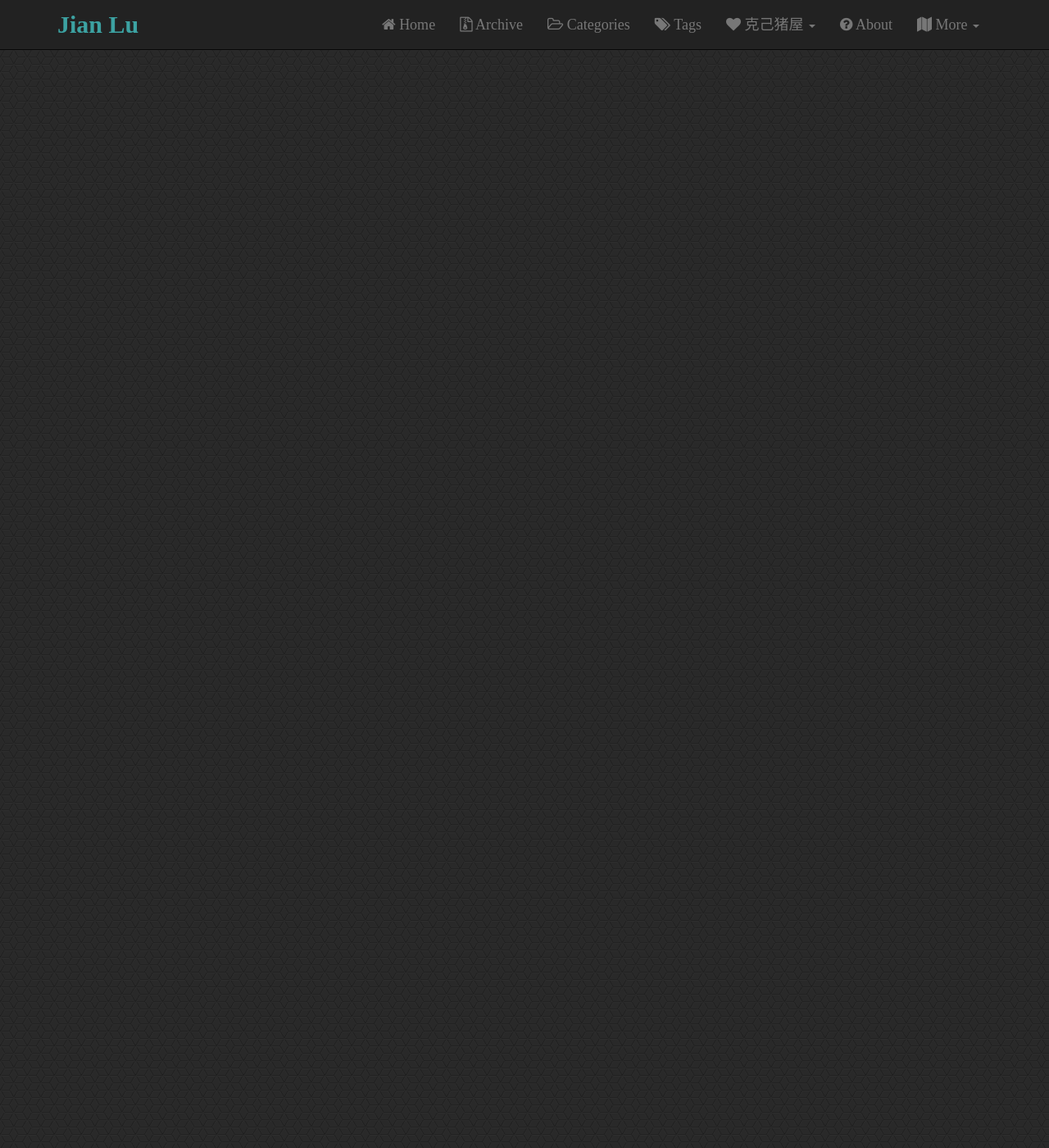
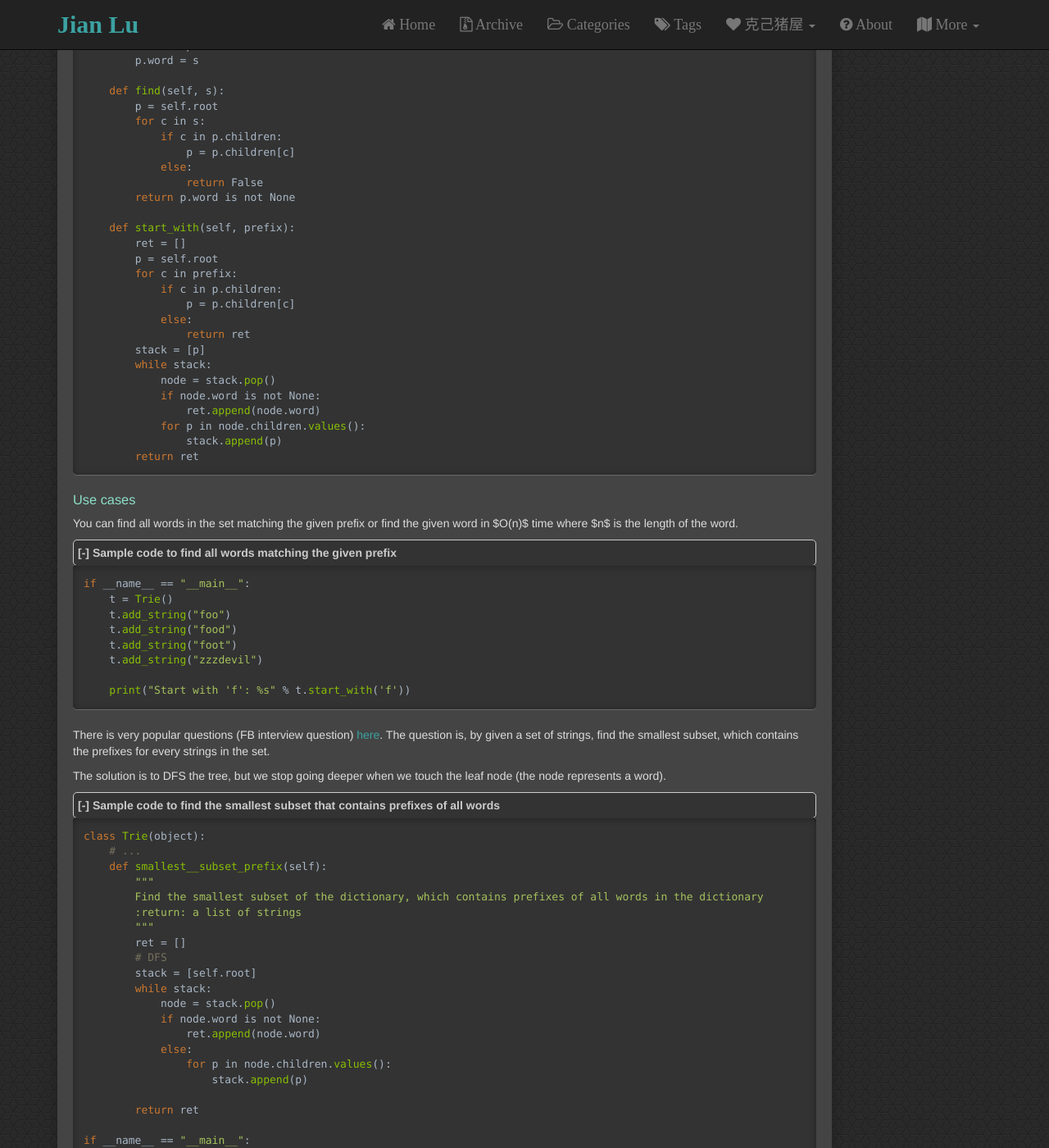
Before and after one commit to JianLu/jianlu.github.io, a Jekyll site: the page built from _posts/2016-11-08-Tries.md, in a window 1280 px wide and 1400 px high, scrolled down 2180 px. Shown: the whole window at 82% size. Built offline with Jekyll 4.4.1, drawn with Linux system fonts in a browser that asks for light colours; comment, search, counter and statistics services are not loaded; some of the changed text lies outside the part shown.

Commit message:
add new posts

```diff
--- a/_posts/2016-11-08-Tries.md
+++ b/_posts/2016-11-08-Tries.md
@@ -66,6 +66,134 @@ class TrieNode(object):
 ~~~
 {: #fold-body-1}
 
+### Trie Class
 
-https://biesnecker.com/algods/2015/04/13/dive-into-tries/
-https://biesnecker.com/sweiqotd/2015/04/14/given-set-of-strings-return-minimum-subset-of-prefixes/
+<div class="code-title">
+<span class="code-fold" id="fold-btn-2" onclick="$use('fold-body-2', 'fold-btn-2')">[-]</span>
+TrieNode Class
+</div>
+
+~~~ python
+class Trie(object):
+    """
+    Class for Trie tree
+    """
+    def __init__(self):
+        self.root = TrieNode(None)
+
+    def add_string(self, s):
+        p = self.root
+        for c in s:
+            if c in p.children:
+                p = p.children[c]
+            else:
+                child = TrieNode(None)
+                p.children[c] = child
+                p = child
+        p.word = s
+
+    def find(self, s):
+        p = self.root
+        for c in s:
+            if c in p.children:
+                p = p.children[c]
+            else:
+                return False
+        return p.word is not None
+
+    def start_with(self, prefix):
+        ret = []
+        p = self.root
+        for c in prefix:
+            if c in p.children:
+                p = p.children[c]
+            else:
+                return ret
+        stack = [p]
+        while stack:
+            node = stack.pop()
+            if node.word is not None:
+                ret.append(node.word)
+            for p in node.children.values():
+                stack.append(p)
+        return ret
+~~~
+{: #fold-body-2}
+
+### Use cases
+
+You can find all words in the set matching the given prefix or find the given word in $O(n)$ time where $n$ is the length of the word.
+
+<div class="code-title">
+<span class="code-fold" id="fold-btn-3" onclick="$use('fold-body-3', 'fold-btn-3')">[-]</span>
+Sample code to find all words matching the given prefix
+</div>
+
+~~~ python
+if __name__ == "__main__":
+    t = Trie()
+    t.add_string("foo")
+    t.add_string("food")
+    t.add_string("foot")
+    t.add_string("zzzdevil")
+
+    print("Start with 'f': %s" % t.start_with('f'))
+~~~
+{: #fold-body-3}
+
+There is very popular questions (FB interview question)
+[here](https://www.glassdoor.com/Interview/Given-a-set-of-strings-return-the-smallest-subset-that-contains-prefixes-for-every-string-If-the-list-is-foo-foog-QTN_870450.htm){:target="_blank"}.
+The question is, by given a set of strings, find the smallest subset, which contains the prefixes for every strings in the set.
+
+The solution is to DFS the tree, but we stop going deeper when we touch the leaf node (the node represents a word).
+
+<div class="code-title">
+<span class="code-fold" id="fold-btn-4" onclick="$use('fold-body-4', 'fold-btn-4')">[-]</span>
+Sample code to find the smallest subset that contains prefixes of all words
+</div>
+
+~~~ python
+class Trie(object):
+    # ...
+    def smallest__subset_prefix(self):
+        """
+        Find the smallest subset of the dictionary, which contains prefixes of all words in the dictionary
+        :return: a list of strings
+        """
+        ret = []
+        # DFS
+        stack = [self.root]
+        while stack:
+            node = stack.pop()
+            if node.word is not None:
+                ret.append(node.word)
+            else:
+                for p in node.children.values():
+                    stack.append(p)
+
+        return ret
+
+if __name__ == "__main__":
+    t = Trie()
+    t.add_string("foo")
+    t.add_string("food")
+    t.add_string("foot")
+    t.add_string("zzzdevil")
+
+    print("==== Find all strings start with the given prefix ===")
+    prefix = "f"
+    print("Prefix: %s" % prefix)
+    print("Result: %s" % t.start_with('f'))
+    print()
+
+    print("==== Find smallest subset contains prefixes of all words ===")
+    print("Result: %s" % t.smallest__subset_prefix())
+
+~~~
+{: #fold-body-4}
+
+## References:
+
+[https://biesnecker.com/algods/2015/04/13/dive-into-tries/](https://biesnecker.com/algods/2015/04/13/dive-into-tries/){:target="_blank"}
+
+[https://biesnecker.com/sweiqotd/2015/04/14/given-set-of-strings-return-minimum-subset-of-prefixes/](https://biesnecker.com/sweiqotd/2015/04/14/given-set-of-strings-return-minimum-subset-of-prefixes/){:target="_blank"}
```
Also changed, not shown: other parts of _posts/2016-11-08-Tries.md (+1 -1 lines), _posts/2016-11-09-leetcode167-Two-Sum-Sorted.md (added, +65 -0 lines), _posts/2016-11-09-leetcode277-Find-the-Celebrity.md (added, +86 -0 lines), _posts/2016-11-09-leetcode283-Move-Zeros.md (added, +55 -0 lines), images/trie_example.png (added).
